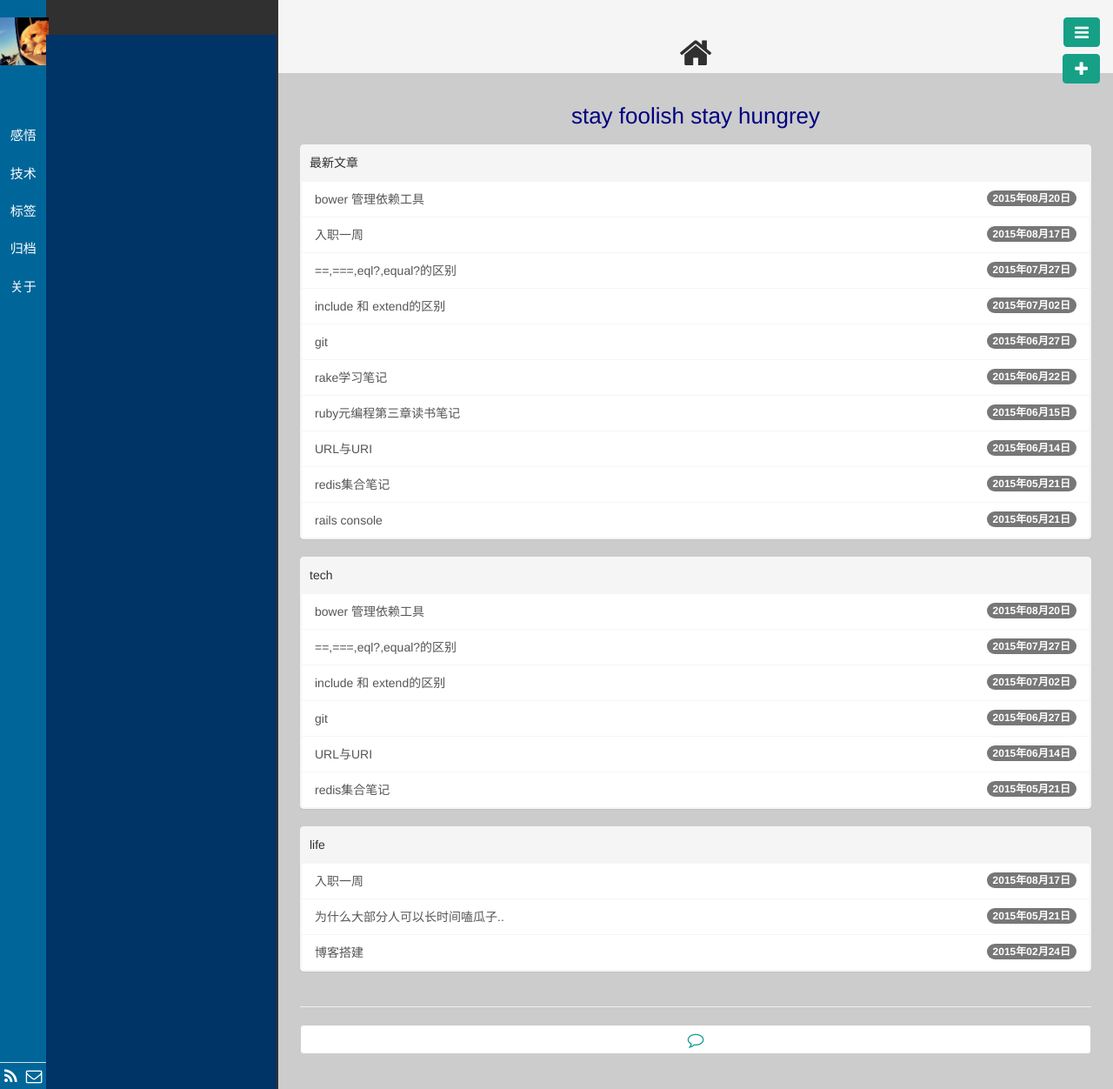
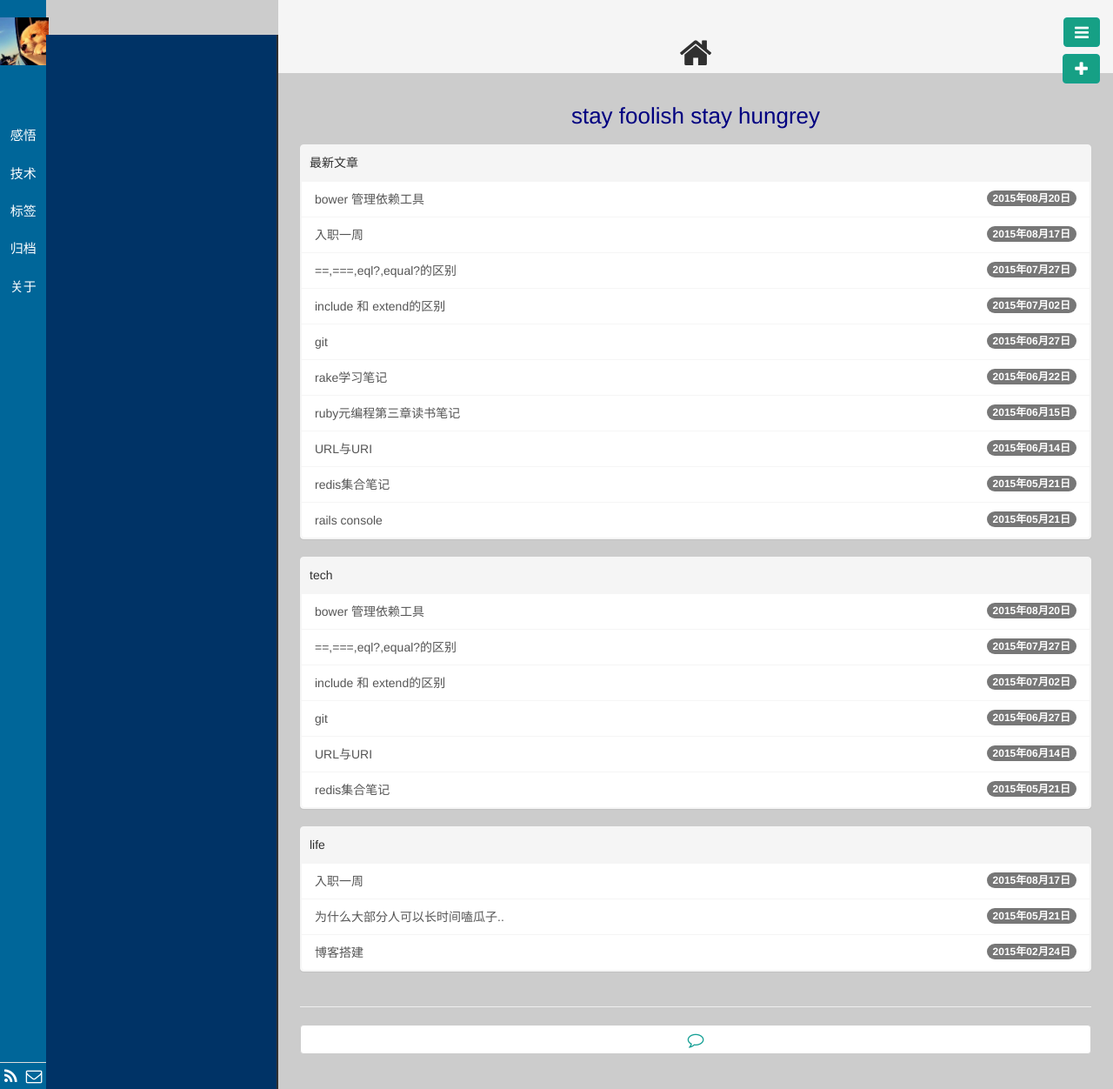
Before and after one commit to llx1105/llx1105.github.io, a Jekyll site: the page built from index.html, in a window 1280 px wide. Shown: the whole page at 87% size. Built offline with Jekyll 4.4.1, drawn with Linux system fonts in a browser that asks for light colours; nearby versions of some CDN libraries; library files that are not in the unit come from our copies; Markdown is read by kramdown in place of the engine named in the settings; the list of posts is cut into pages by our own code.

Commit message:
fix csss

```diff
--- a/public/css/base.css
+++ b/public/css/base.css
@@ -7,7 +7,7 @@ body, html {
   margin: 0px;
   height: 100%;
   overflow: hidden;
-  background-color: #303030;
+  background-color: #CCCCCC;
 }
 .row {
   height: 100%;
```
